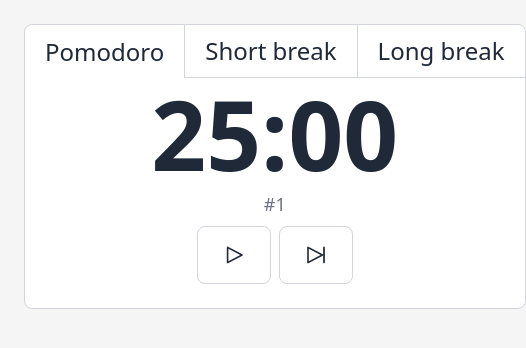
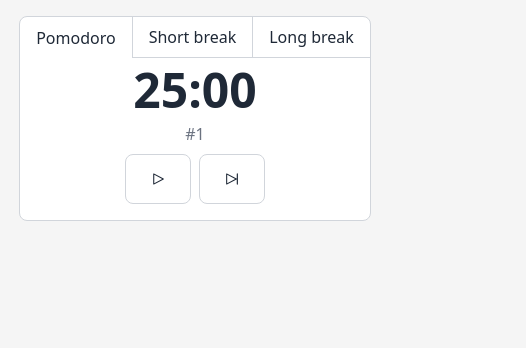
Before and after one commit to Kjek/pomofocus, a React (Vite) app: page / in a window 390 px wide. Shown: the top 348 px of the page, 526 px wide, since content can reach past the window. Built offline with nearby package versions, Linux system fonts and the light colour scheme.

Commit message:
Mobile adaptations

```diff
--- a/src/App.tsx
+++ b/src/App.tsx
@@ -3,7 +3,7 @@ import TimerSection from '@organism/TimerSection';
 function App() {
   return (
     <>
-      <div className='w-screen p-6'>
+      <div className={'w-screen pt-4 sm:p-6'}>
         <TimerSection />
       </div>
     </>
--- a/src/components/atoms/InputButton.tsx
+++ b/src/components/atoms/InputButton.tsx
@@ -14,7 +14,7 @@ const InputButton = (props: InputButtonProps) => {
         {...props}
         title={props.title}
         className={cn(
-          `cursor-pointer rounded-lg border border-gray-300 px-5 py-2.5 text-sm font-medium text-gray-800 hover:bg-gray-200 active:bg-gray-100 dark:border-gray-600 dark:text-gray-300 dark:hover:bg-gray-700 dark:hover:text-white dark:active:bg-gray-600 ${
+          `cursor-pointer rounded-lg border border-gray-300 px-4 py-2 text-base font-extralight text-gray-800 hover:bg-gray-200 active:bg-gray-100 sm:px-6 sm:py-4 dark:border-gray-600 dark:text-gray-300 dark:hover:bg-gray-700 dark:hover:text-white dark:active:bg-gray-600 ${
             className ?? ''
           }`
         )}
--- a/src/components/atoms/Text.tsx
+++ b/src/components/atoms/Text.tsx
@@ -14,7 +14,7 @@ const Text = (props: TextProps) => {
   const tagClasses = useCallback(() => {
     switch (variant) {
       case 'h1':
-        return 'text-8xl font-bold text-gray-800 dark:text-gray-300';
+        return 'text-5xl font-bold text-gray-800 dark:text-gray-300 sm:text-8xl';
       case 'h2':
         return 'pb-4 text-center text-3xl font-bold text-gray-800 dark:text-gray-300 sm:w-1/3 sm:grow sm:pb-0';
       case 'h3':
@@ -27,7 +27,7 @@ const Text = (props: TextProps) => {
       case 'p':
       case 'span':
       default:
-        return 'text-lg text-gray-500 dark:text-gray-300';
+        return 'text-base text-gray-500 dark:text-gray-300';
     }
   }, [variant])();
 
--- a/src/components/molecules/NextButton.tsx
+++ b/src/components/molecules/NextButton.tsx
@@ -6,7 +6,7 @@ const NextButton = (props: ButtonHTMLAttributes<HTMLButtonElement>) => {
   return (
     <>
       <Button {...props}>
-        <TrackNextIcon className='h-6 w-6' />
+        <TrackNextIcon className='h-4 w-4 sm:h-6 sm:w-6' />
       </Button>
     </>
   );
--- a/src/components/molecules/PlayPauseResumeButton.tsx
+++ b/src/components/molecules/PlayPauseResumeButton.tsx
@@ -14,11 +14,11 @@ const PlayPauseResumeButton = (props: PlayPauseResumeButtonProps) => {
   const icon = () => {
     switch (status) {
       case TimerStatus.PLAYING:
-        return <PauseIcon className='h-6 w-6' />;
+        return <PauseIcon className='h-4 w-4 sm:h-6 sm:w-6' />;
       case TimerStatus.RESUME:
-        return <ResumeIcon className='h-6 w-6' />;
+        return <ResumeIcon className='h-4 w-4 sm:h-6 sm:w-6' />;
       default:
-        return <PlayIcon className='h-6 w-6' />;
+        return <PlayIcon className='h-4 w-4 sm:h-6 sm:w-6' />;
     }
   };
 
--- a/src/components/molecules/SelectButton.tsx
+++ b/src/components/molecules/SelectButton.tsx
@@ -12,7 +12,7 @@ const SelectButton = (props: SelectButtonProps) => {
     <>
       <InputButton
         {...props}
-        className={`rounded-none border-0 border-l text-2xl first:border-l-0 ${
+        className={`rounded-none border-0 border-l text-base first:border-l-0 sm:text-2xl ${
           selected ? 'border-b-0' : 'border-b'
         }`}
       />
--- a/src/components/organisms/TimerSection.tsx
+++ b/src/components/organisms/TimerSection.tsx
@@ -45,7 +45,7 @@ const TimerSection = () => {
   }, [state]);
 
   return (
-    <div className='dark:bg-gray-custom m-auto flex w-fit flex-col gap-2 rounded-lg border border-gray-300 bg-white pb-6 dark:border-gray-600'>
+    <div className='dark:bg-gray-custom m-auto flex w-fit flex-col gap-2 rounded-lg border border-gray-300 bg-white pb-4 sm:pb-6 dark:border-gray-600'>
       <TimerSelectionSection state={state} dispatch={dispatch} />
       <Text variant='h1' className='text-center'>
         {formatedTime}
```
